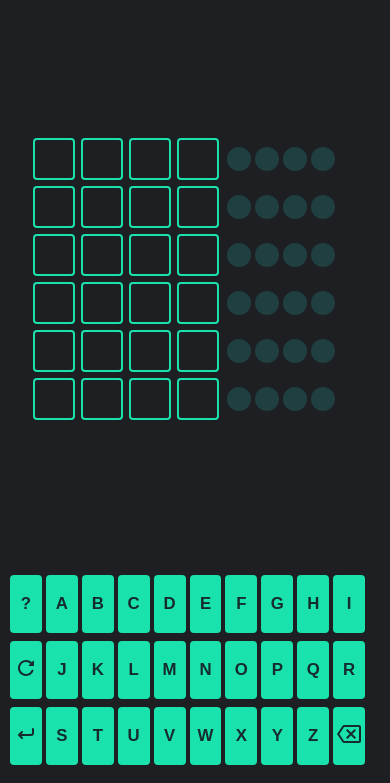
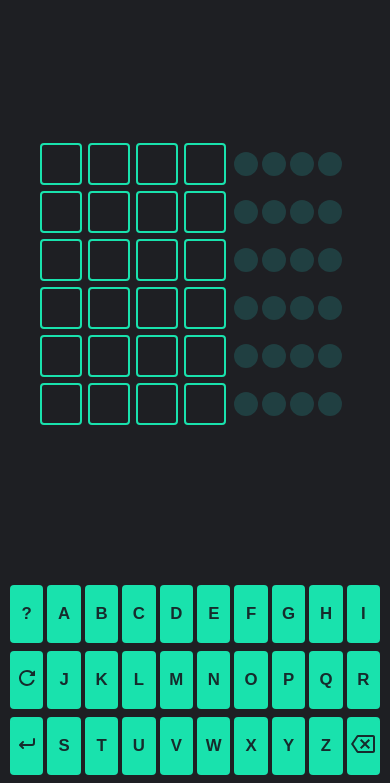
Before and after one commit to ercancem/word-master, a plain HTML site: page index.html in a window 390 px wide. Shown: the part 61-844 px from the top of the page. Drawn offline with nearby package versions, Linux system fonts and the light colour scheme.

Commit message:
Mobile CSS.

```diff
--- a/style.css
+++ b/style.css
@@ -42,7 +42,7 @@ html {
   #main-container {
     background-color: var(--buttonDarkTheme);
     height: 100%;
-    width: 375px;
+    /* width: 350px; */
     display: flex;
     flex-direction: column;
     /* margin: 0 auto; */
@@ -197,7 +197,7 @@ html {
 
   .keyboard {
     /* background-color: #FFCB6B; */
-    height: 208px;
+    height: 200px;
     width: 100%;
     display: flex;
     flex-direction: column;
@@ -212,9 +212,9 @@ html {
     align-items: center;
   }
 
-  .keyboard-row:last-child {
+  /* .keyboard-row:last-child {
     margin-bottom: 18px;
-  }
+  } */
 
   .keyboard-button {
     background-color: var(--green);
```
